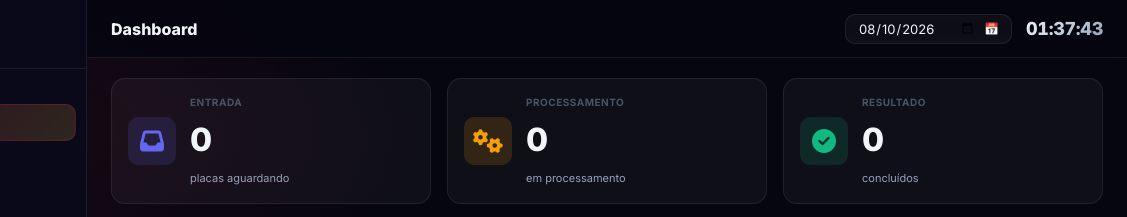
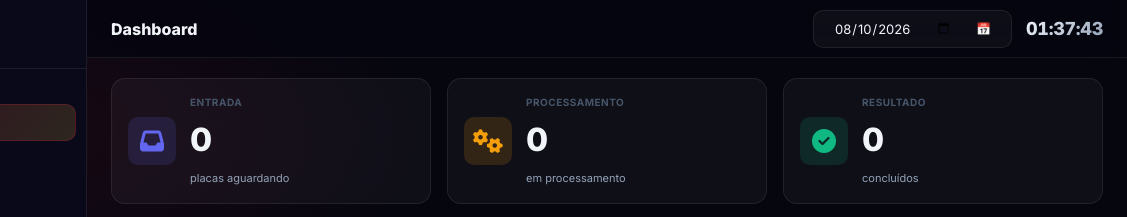
Before and after one commit to alexandrearrudamoreira/painel-monitoramento-rgv, a website: page public/index.html in a window 1280 px wide. Shown: the top 217 px of the page, 153-1280 px from the left. Drawn offline with Linux system fonts and the light colour scheme; no server answers.

Commit message:
Corrige CSS do calendário para ser clicável

```diff
--- a/public/index.html
+++ b/public/index.html
@@ -75,8 +75,8 @@ body::before{content:'';position:fixed;inset:0;pointer-events:none;z-index:0;bac
 .page-title{font-size:16px;font-weight:800}
 .tb-right{display:flex;align-items:center;gap:14px}
 .date-chip{display:flex;align-items:center;gap:8px;padding:5px 12px;background:var(--bg-card);border:1px solid var(--bd);border-radius:10px}
-.date-chip input{background:transparent;border:none;color:var(--t1);font-size:13px;outline:none;cursor:pointer;font-family:inherit}
-.date-chip button{background:transparent;border:none;color:var(--t2);cursor:pointer;padding:0;font-size:12px;transition:color .17s}
+.date-chip input{background:transparent;border:none;color:var(--t1);font-size:13px;outline:none;cursor:pointer;font-family:inherit;padding:4px 8px;min-width:130px;pointer-events:auto}
+.date-chip button{background:transparent;border:none;color:var(--t2);cursor:pointer;padding:4px 8px;font-size:12px;transition:color .17s;pointer-events:auto}
 .date-chip button:hover{color:var(--t1)}
 .clock{text-align:right}
 .ck-t{font-size:18px;font-weight:800;font-variant-numeric:tabular-nums;letter-spacing:-.3px;background:linear-gradient(135deg,#f1f5f9,#94a3b8);-webkit-background-clip:text;-webkit-text-fill-color:transparent}
```
